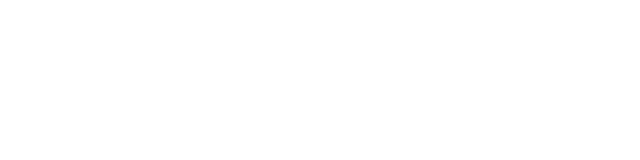
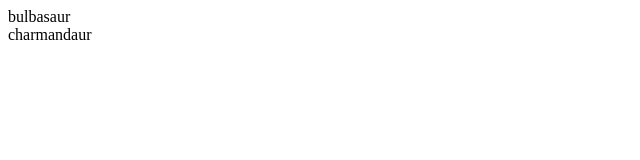
Before and after one commit to Nuwan-s-Play-Ground/React-Exercises, a React (Vite) app in the folder Pokémon Application/: page / in a window 1280 px wide. Shown: the top 160 px of the page, without its empty margins (0-640 px from the left). Built offline with nearby package versions, Linux system fonts and the light colour scheme.

Commit message:
Create React components for App and PokemonList

```diff
--- a/Pokémon Application/src/App.jsx
+++ b/Pokémon Application/src/App.jsx
@@ -1,10 +1,11 @@
-import { useState } from 'react'
+import React, { useState } from 'react';
+import PokemonList from './PokemonList';
 
 
 function App() {
-
+  const [pokemon, setPokemon] = useState (["bulbasaur", "charmandaur"]);
   return (
-    null
+    <PokemonList pokemon={pokemon}/>
   );
 }
 
--- a/Pokémon Application/src/PokemonList.jsx
+++ b/Pokémon Application/src/PokemonList.jsx
@@ -1,9 +1,11 @@
 import React from 'react'
 
-export default function PokemonList() {
+export default function PokemonList({pokemon}) {
   return (
     <div>
-
+      {pokemon.map(p =>(
+        <div key={p}>{p}</div>
+      ))}
     </div>
   )
 }
```
